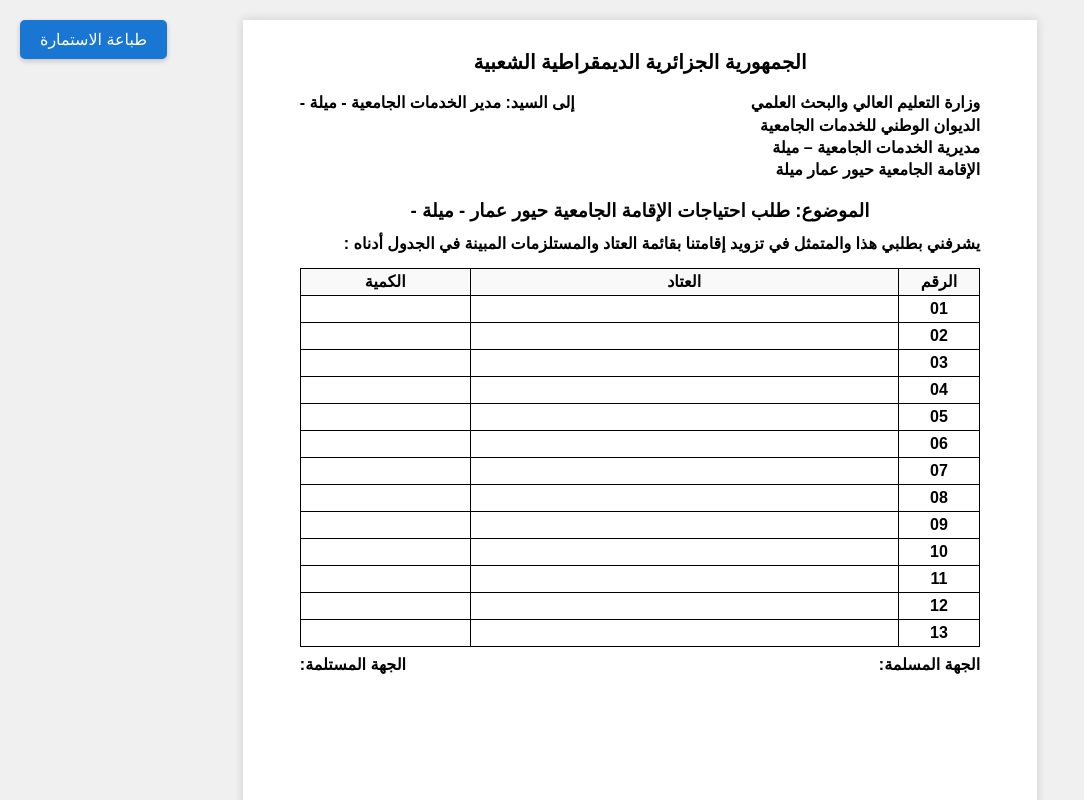
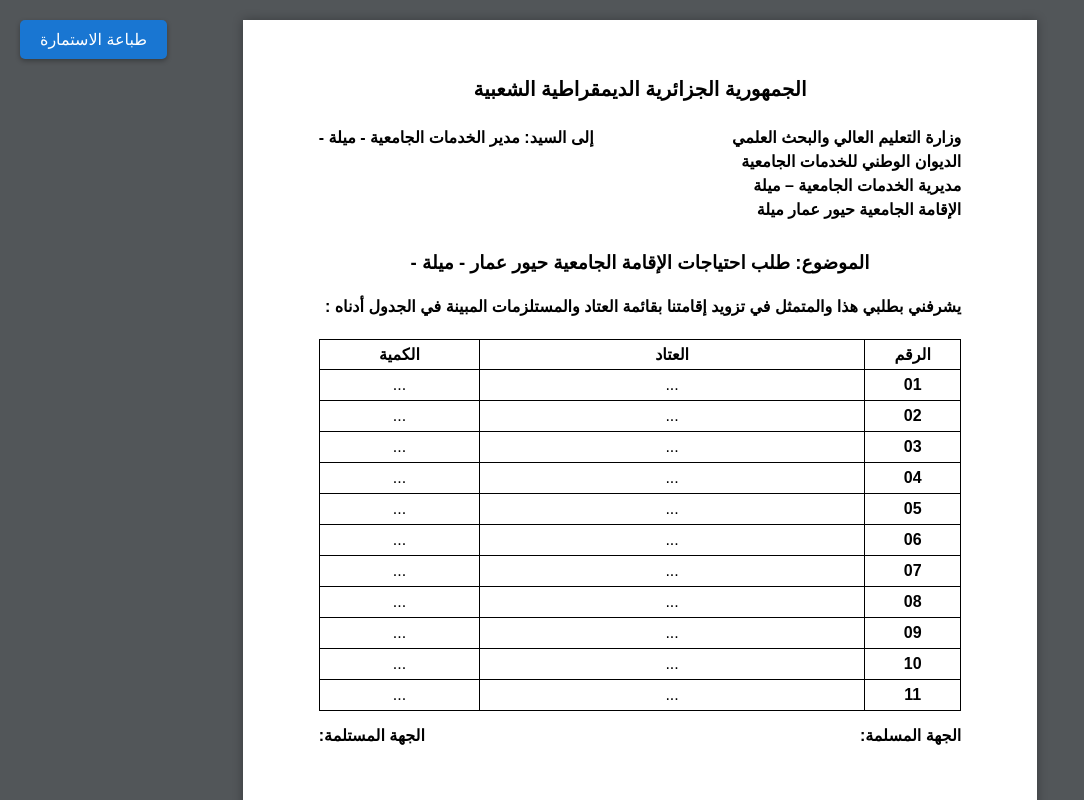
Before and after one commit to kassioslezar/demande-d-outils, a plain HTML site: page index.html in a window 1280 px wide. Shown: the top 800 px of the page, without its empty margins (0-1084 px from the left). Drawn offline with Linux system fonts and the light colour scheme.

Commit message:
Update index.html

```diff
--- a/index.html
+++ b/index.html
@@ -4,84 +4,91 @@
     <meta charset="UTF-8">
     <title>طلب احتياجات الإقامة الجامعية حيور عمار - ميلة</title>
     <style>
+        @page {
+            size: A4 portrait;
+            margin: 0;
+        }
+        * {
+            box-sizing: border-box;
+        }
         body {
-            font-family: 'Traditional Arabic', 'Amiri', Arial, sans-serif;
-            background-color: #f0f0f0;
+            font-family: Arial, 'Traditional Arabic', 'Amiri', sans-serif;
+            background-color: #525659;
             margin: 0;
-            padding: 20px;
+            padding: 20px 0;
             direction: rtl;
         }
         .page {
             background: white;
             width: 210mm;
-            min-height: 297mm;
-            padding: 8mm 15mm 10mm 15mm;
+            height: 297mm;
+            padding: 15mm 20mm;
             margin: 0 auto;
-            box-shadow: 0 0 10px rgba(0,0,0,0.15);
-            box-sizing: border-box;
+            box-shadow: 0 0 10px rgba(0,0,0,0.3);
             position: relative;
+            overflow: hidden;
         }
         /* الجمهورية الجزائرية الديمقراطية الشعبية */
         .republic-header {
             text-align: center;
             font-size: 15pt;
             font-weight: bold;
-            margin-bottom: 18px;
+            margin-bottom: 25px;
         }
-        /* الترويسة يمين ويسار */
+        /* الترويسة الأفقية (يمين ويسار) */
         .header-row {
             display: flex;
             justify-content: space-between;
             align-items: flex-start;
-            margin-bottom: 18px;
+            margin-bottom: 30px;
         }
         .header-right {
             text-align: right;
             font-size: 12pt;
             font-weight: bold;
-            line-height: 1.4;
+            line-height: 1.5;
         }
         .header-left {
             text-align: left;
             font-size: 12pt;
             font-weight: bold;
-            line-height: 1.4;
+            line-height: 1.5;
         }
         /* الموضوع */
         .subject-title {
             text-align: center;
             font-size: 14pt;
             font-weight: bold;
-            margin: 15px 0 10px 0;
+            margin: 25px 0 20px 0;
         }
-        /* النص التمهيدي */
+        /* نص الطلب */
         .content-text {
             font-size: 12pt;
             font-weight: bold;
-            line-height: 1.5;
-            margin-bottom: 12px;
+            line-height: 1.6;
+            margin-bottom: 20px;
             text-align: right;
         }
-        /* الجدول تفاعلي وقابل للكتابة */
+        /* الجدول من 3 أعمدة و11 صفاً */
         table {
             width: 100%;
             border-collapse: collapse;
-            margin-top: 5px;
-            margin-bottom: 8px;
+            margin-top: 10px;
+            margin-bottom: 15px;
         }
         th, td {
             border: 1px solid #000;
-            padding: 2px 4px;
+            padding: 5px 8px;
             text-align: center;
             font-size: 12pt;
             font-weight: bold;
-            height: 22px;
+            height: 30px;
         }
         th {
-            background-color: #f9f9f9;
+            background-color: #ffffff;
         }
-        /* حقول الإدخال لتجعل الخانات قابلة للتعديل والكتابة بكل أريحية */
-        td input, td span[contenteditable="true"] {
+        /* حقول الإدخال القابلة للتعديل داخل الخانات */
+        td input {
             width: 100%;
             border: none;
             background: transparent;
@@ -90,20 +97,19 @@
             font-size: 12pt;
             font-weight: normal;
             outline: none;
-            display: block;
-            box-sizing: border-box;
         }
-        td input:focus, td span[contenteditable="true"]:focus {
+        td input:focus {
             background-color: #fffde7;
         }
-        /* التوقيعات تحت الجدول مباشرة */
+        /* التوقيعات أسفل الجدول */
         .footer-signatures {
             display: flex;
             justify-content: space-between;
-            margin-top: 8px;
+            margin-top: 15px;
             font-size: 12pt;
             font-weight: bold;
         }
+        /* زر الطباعة */
         .print-btn {
             position: fixed;
             top: 20px;
@@ -115,17 +121,13 @@
             border-radius: 5px;
             cursor: pointer;
             font-size: 16px;
-            box-shadow: 0 2px 5px rgba(0,0,0,0.2);
+            box-shadow: 0 2px 5px rgba(0,0,0,0.3);
             z-index: 1000;
         }
         .print-btn:hover {
             background-color: #115293;
         }
         @media print {
-            @page {
-                size: A4;
-                margin: 0;
-            }
             body {
                 background: none;
                 padding: 0;
@@ -133,9 +135,9 @@
             .page {
                 box-shadow: none;
                 margin: 0;
-                width: 100%;
-                min-height: 100vh;
-                padding: 10mm 15mm;
+                width: 210mm;
+                height: 297mm;
+                padding: 15mm 20mm;
             }
             .print-btn {
                 display: none;
@@ -172,29 +174,27 @@
         يشرفني بطلبي هذا والمتمثل في تزويد إقامتنا بقائمة العتاد والمستلزمات المبينة في الجدول أدناه :
     </div>
 
-    <!-- الجدول: 13 خانة فارغة وقابلة للكتابة والتعديل المباشر -->
+    <!-- الجدول بـ 11 خاناً مطابقاً تماماً لصورة الوورد -->
     <table>
         <thead>
             <tr>
-                <th style="width: 12%;">الرقم</th>
-                <th style="width: 63%;">العتاد</th>
+                <th style="width: 15%;">الرقم</th>
+                <th style="width: 60%;">العتاد</th>
                 <th style="width: 25%;">الكمية</th>
             </tr>
         </thead>
         <tbody>
-            <tr><td>01</td><td><input type="text"></td><td><input type="text"></td></tr>
-            <tr><td>02</td><td><input type="text"></td><td><input type="text"></td></tr>
-            <tr><td>03</td><td><input type="text"></td><td><input type="text"></td></tr>
-            <tr><td>04</td><td><input type="text"></td><td><input type="text"></td></tr>
-            <tr><td>05</td><td><input type="text"></td><td><input type="text"></td></tr>
-            <tr><td>06</td><td><input type="text"></td><td><input type="text"></td></tr>
-            <tr><td>07</td><td><input type="text"></td><td><input type="text"></td></tr>
-            <tr><td>08</td><td><input type="text"></td><td><input type="text"></td></tr>
-            <tr><td>09</td><td><input type="text"></td><td><input type="text"></td></tr>
-            <tr><td>10</td><td><input type="text"></td><td><input type="text"></td></tr>
-            <tr><td>11</td><td><input type="text"></td><td><input type="text"></td></tr>
-            <tr><td>12</td><td><input type="text"></td><td><input type="text"></td></tr>
-            <tr><td>13</td><td><input type="text"></td><td><input type="text"></td></tr>
+            <tr><td>01</td><td><input type="text" value="..."></td><td><input type="text" value="..."></td></tr>
+            <tr><td>02</td><td><input type="text" value="..."></td><td><input type="text" value="..."></td></tr>
+            <tr><td>03</td><td><input type="text" value="..."></td><td><input type="text" value="..."></td></tr>
+            <tr><td>04</td><td><input type="text" value="..."></td><td><input type="text" value="..."></td></tr>
+            <tr><td>05</td><td><input type="text" value="..."></td><td><input type="text" value="..."></td></tr>
+            <tr><td>06</td><td><input type="text" value="..."></td><td><input type="text" value="..."></td></tr>
+            <tr><td>07</td><td><input type="text" value="..."></td><td><input type="text" value="..."></td></tr>
+            <tr><td>08</td><td><input type="text" value="..."></td><td><input type="text" value="..."></td></tr>
+            <tr><td>09</td><td><input type="text" value="..."></td><td><input type="text" value="..."></td></tr>
+            <tr><td>10</td><td><input type="text" value="..."></td><td><input type="text" value="..."></td></tr>
+            <tr><td>11</td><td><input type="text" value="..."></td><td><input type="text" value="..."></td></tr>
         </tbody>
     </table>
 
```
